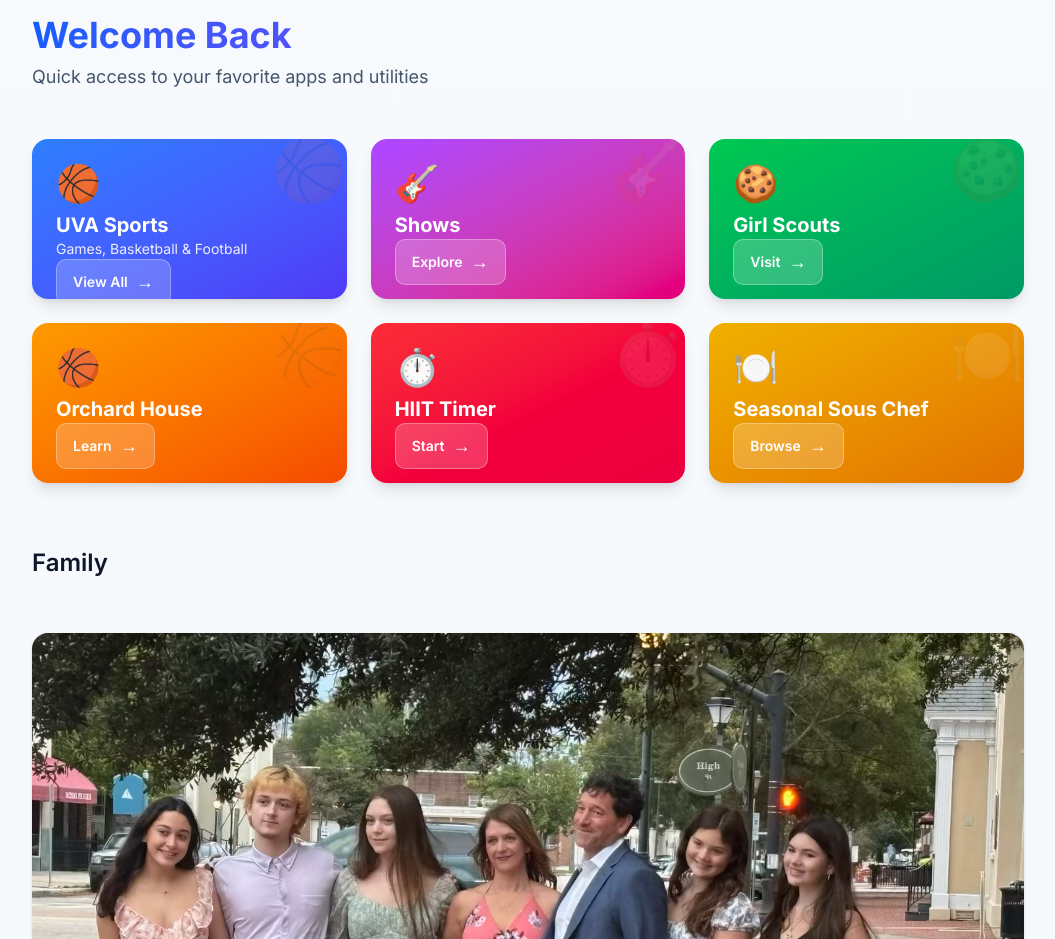
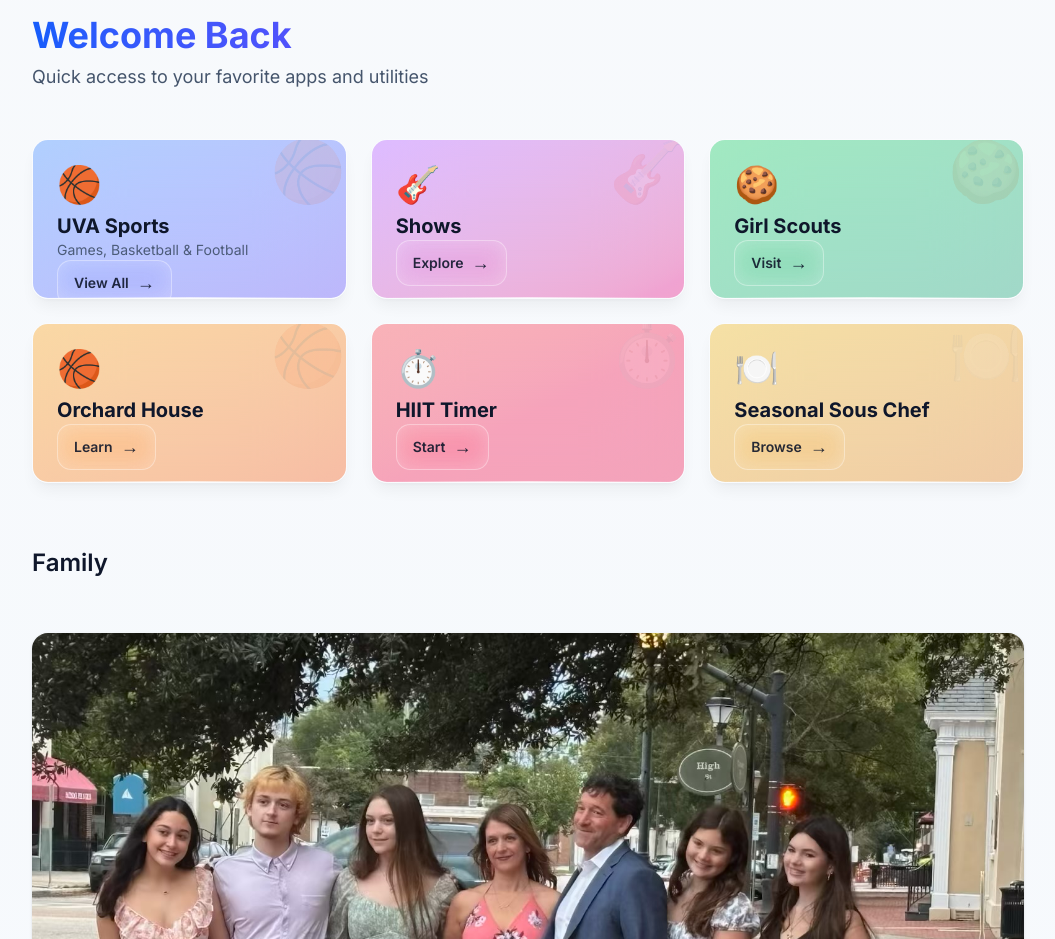
Before and after one commit to mikewilley-vibe/my-vibe-app, a Next.js app: page / in a window 1280 px wide. Shown: the part 1100-2039 px from the top of the page, without its empty margins (112-1167 px from the left). Built offline with nearby package versions, Linux system fonts and the light colour scheme; no server answers.

Commit message:
Refactor: extract PersonalCardGrid component, add Collector card, and update project cards order/names

```diff
--- /dev/null
+++ b/app/components/ui/PersonalCardGrid.tsx
@@ -0,0 +1,80 @@
+import Link from "next/link";
+import FadeIn from "@/app/components/motion/FadeIn";
+
+export type PersonalCard = {
+  title: string;
+  subtitle?: string;
+  emoji: string;
+  href: string;
+  color: string; // keep using "from-x via-y to-z"
+  cta: string;
+};
+
+export default function PersonalCardGrid({ cards }: { cards: PersonalCard[] }) {
+  return (
+    <div className="relative mb-16">
+      {/* Optional: background wash behind the whole grid (helps glass pop) */}
+      <div className="pointer-events-none absolute inset-0 -z-10 bg-gradient-to-br from-slate-50 via-white to-indigo-50" />
+
+      <div className="grid grid-cols-1 gap-6 sm:grid-cols-2 lg:grid-cols-3">
+        {cards.map((card, index) => (
+          <FadeIn key={card.href} delay={0.35 + index * 0.05}>
+            <Link href={card.href} className="block">
+              <div
+                className={`
+                  group relative h-40 overflow-hidden rounded-2xl border border-white/30
+                  bg-white/18 backdrop-blur-2xl backdrop-saturate-200
+                  shadow-lg shadow-black/5 transition-all
+                  hover:-translate-y-0.5 hover:shadow-2xl hover:shadow-black/10
+                  focus-within:ring-2 focus-within:ring-blue-500/40
+                `}
+              >
+                {/* Tint layer (your existing gradient), behind the glass */}
+                <div
+                  className={`pointer-events-none absolute inset-0 -z-10 bg-gradient-to-br ${card.color} opacity-35`}
+                />
+
+                {/* Soft glow blobs */}
+                <div className="pointer-events-none absolute -top-24 -left-24 h-48 w-48 rounded-full bg-white/35 blur-2xl opacity-0 transition group-hover:opacity-100" />
+                <div className="pointer-events-none absolute -bottom-24 -right-24 h-48 w-48 rounded-full bg-white/25 blur-2xl opacity-0 transition group-hover:opacity-100" />
+
+                {/* Decorative emoji watermark */}
+                <div className="pointer-events-none absolute top-0 right-0 select-none opacity-10 text-6xl transition-opacity group-hover:opacity-20">
+                  {card.emoji}
+                </div>
+
+                {/* Content */}
+                <div className="relative flex h-full flex-col justify-between p-6">
+                  <div>
+                    <div className="text-4xl mb-2 origin-left transition-transform group-hover:scale-125">
+                      {card.emoji}
+                    </div>
+                    <h3 className="font-bold text-xl text-slate-900">
+                      {card.title}
+                    </h3>
+                    {card.subtitle && (
+                      <p className="text-sm text-slate-700/80">
+                        {card.subtitle}
+                      </p>
+                    )}
+                  </div>
+
+                  {/* CTA (make it a div so you don't nest a button inside a Link) */}
+                  <div className="self-start mt-auto inline-flex items-center gap-2 rounded-xl border border-white/35 bg-white/22 px-4 py-2 text-sm font-semibold text-slate-900/90 backdrop-blur-md transition-all group-hover:bg-white/30 group-hover:border-white/55">
+                    {card.cta}
+                    <span className="text-lg transition-transform group-hover:translate-x-0.5">
+                      →
+                    </span>
+                  </div>
+                </div>
+
+                {/* Bottom sheen line */}
+                <div className="pointer-events-none absolute inset-x-0 bottom-0 h-px bg-gradient-to-r from-transparent via-white/70 to-transparent" />
+              </div>
+            </Link>
+          </FadeIn>
+        ))}
+      </div>
+    </div>
+  );
+}
--- a/app/components/ui/card.tsx
+++ b/app/components/ui/card.tsx
@@ -1,17 +1,93 @@
 import * as React from "react"
-
 import { cn } from "@/lib/utils"
 
-function Card({ className, ...props }: React.ComponentProps<"div">) {
+type CardProps = React.ComponentProps<"div"> & {
+  variant?: "default" | "glass" | "glassColor"
+  tint?: "blue" | "pink" | "green" | "orange" | "purple"
+}
+
+const tintMap: Record<NonNullable<CardProps["tint"]>, string> = {
+  blue: "from-blue-500/20 via-cyan-500/10 to-indigo-500/15",
+  pink: "from-fuchsia-500/20 via-pink-500/10 to-purple-500/15",
+  green: "from-emerald-500/18 via-lime-500/10 to-teal-500/14",
+  orange: "from-orange-500/18 via-amber-500/10 to-rose-500/12",
+  purple: "from-violet-500/20 via-indigo-500/10 to-fuchsia-500/14",
+}
+
+function Card({
+  className,
+  variant = "default",
+  tint = "blue",
+  ...props
+}: CardProps) {
+  const isGlass = variant === "glass" || variant === "glassColor"
+
   return (
     <div
       data-slot="card"
       className={cn(
-        "bg-card text-card-foreground flex flex-col gap-6 rounded-xl border py-6 shadow-sm",
+        // Base layout (keep your structure)
+        "relative flex flex-col gap-6 rounded-2xl border py-6 shadow-sm transition",
+        // Nice hover behavior for all cards
+        "hover:-translate-y-0.5 hover:shadow-lg",
+        "focus-within:ring-2 focus-within:ring-blue-500/40",
+
+        // Default (your current behavior, slightly modernized)
+        variant === "default" && "bg-card text-card-foreground",
+
+        // Glass (light frosted)
+        variant === "glass" &&
+          "bg-white/55 text-slate-900 border-white/40 backdrop-blur-xl backdrop-saturate-150 shadow-black/5",
+
+        // Glass + color tint behind it
+        variant === "glassColor" &&
+          "bg-white/22 text-slate-900 border-white/35 backdrop-blur-2xl backdrop-saturate-200 shadow-black/10",
+
         className
       )}
       {...props}
-    />
+    >
+      {/* Color tint layer (only for glassColor) */}
+      {variant === "glassColor" && (
+        <div
+          aria-hidden="true"
+          className={cn(
+            "pointer-events-none absolute inset-0 -z-10 rounded-2xl bg-gradient-to-br",
+            tintMap[tint]
+          )}
+        />
+      )}
+
+      {/* Frosted highlight sheen (glass variants) */}
+      {isGlass && (
+        <div
+          aria-hidden="true"
+          className="pointer-events-none absolute inset-0 opacity-0 transition group-hover:opacity-100"
+        />
+      )}
+
+      {/* Hover glow blobs (glass variants) */}
+      {isGlass && (
+        <>
+          <div
+            aria-hidden="true"
+            className="pointer-events-none absolute -top-24 -left-24 h-48 w-48 rounded-full bg-white/35 blur-2xl opacity-0 transition group-hover:opacity-100"
+          />
+          <div
+            aria-hidden="true"
+            className="pointer-events-none absolute -bottom-24 -right-24 h-48 w-48 rounded-full bg-white/25 blur-2xl opacity-0 transition group-hover:opacity-100"
+          />
+          {/* Bottom sheen line */}
+          <div
+            aria-hidden="true"
+            className="pointer-events-none absolute inset-x-0 bottom-0 h-px bg-gradient-to-r from-transparent via-white/60 to-transparent"
+          />
+        </>
+      )}
+
+      {/* Content */}
+      {props.children}
+    </div>
   )
 }
 
@@ -42,7 +118,12 @@ function CardDescription({ className, ...props }: React.ComponentProps<"div">) {
   return (
     <div
       data-slot="card-description"
-      className={cn("text-muted-foreground text-sm", className)}
+      className={cn(
+        "text-sm text-slate-700/80",
+        // keep original token for non-glass themes too
+        "dark:text-slate-200/70",
+        className
+      )}
       {...props}
     />
   )
--- a/app/data/projects.ts
+++ b/app/data/projects.ts
@@ -13,29 +13,17 @@ export type Project = {
 };
 
 export const projects: Project[] = [
-  {
-    slug: "explain-it-beta",
-    title: "Explain It (Beta)",
-    emoji: "💡",
-    message: "AI-powered tool to explain anything in simple terms.",
-    longDescription:
-      "Explain It (Beta) is an AI-powered tool that breaks down complex topics, documents, or code into clear, simple explanations. Paste text, upload a file, or enter a question—get a plain-language summary or step-by-step breakdown. Great for students, professionals, and anyone who wants to understand faster.",
-    link: {
-      href: "https://explain-it-beta.vercel.app/",
-      label: "Explain It (Beta)",
-    },
-  },
   // ...existing code...
     // ...existing code...
     {
       slug: "card-of-first-food",
-      title: "Card of First Food",
+      title: "First Food",
       emoji: "🍱",
       message: "A playful card generator for your first memorable food experience.",
-      longDescription: "Card of First Food lets you create and share a digital card commemorating your first memorable food or meal. Add a photo, description, and a fun story, then generate a shareable card to celebrate your culinary beginnings!",
+      longDescription: "First Food lets you create and share a digital card commemorating your first memorable food or meal. Add a photo, description, and a fun story, then generate a shareable card to celebrate your culinary beginnings!",
       link: {
         href: "https://first-food.vercel.app/",
-        label: "Card of First Food",
+        label: "First Food",
       },
     },
     {
@@ -258,15 +246,27 @@ export const projects: Project[] = [
       label: "DPOR"
   },
 },
-{
-    slug: "card-of-first-food",
-    title: "Card of First Food",
-    emoji: "🍱",
-    message: "A playful card generator for your first memorable food experience.",
-    longDescription: "Card of First Food lets you create and share a digital card commemorating your first memorable food or meal. Add a photo, description, and a fun story, then generate a shareable card to celebrate your culinary beginnings!",
+  {
+    slug: "explain-it-beta",
+    title: "Explain It (Beta)",
+    emoji: "💡",
+    message: "AI-powered tool to explain anything in simple terms.",
+    longDescription:
+      "Explain It (Beta) is an AI-powered tool that breaks down complex topics, documents, or code into clear, simple explanations. Paste text, upload a file, or enter a question—get a plain-language summary or step-by-step breakdown. Great for students, professionals, and anyone who wants to understand faster.",
     link: {
-      href: "https://card-of-first-food.vercel.app/",
-      label: "Card of First Food",
+      href: "https://explain-it-beta.vercel.app/",
+      label: "Explain It (Beta)",
+    },
+  },
+  {
+    slug: "collector",
+    title: "Collector",
+    emoji: "📦",
+    message: "A simple tool to collect and organize anything—ideas, links, notes, and more.",
+    longDescription: "Collector is a flexible web app for gathering and organizing anything you want to keep track of—ideas, links, notes, inspiration, or even your favorite finds. Add, tag, and search your collections from any device.",
+    link: {
+      href: "https://collector-peach.vercel.app/",
+      label: "Collector",
     },
   },
 ];
--- a/app/page.tsx
+++ b/app/page.tsx
@@ -14,6 +14,7 @@ import CalendarEmbed from "@/app/components/ui/CalendarEmbed";
 import SponsorRotator from "@/app/components/ui/SponsorRotator";
 import { sponsors } from "@/app/data/sponsors";
 import { isPersonalMode } from "@/lib/appConfig";
+import PersonalCardGrid from "@/app/components/ui/PersonalCardGrid";
 
 const personalCards = [
   {
@@ -122,33 +123,7 @@ export default function HomePage() {
           </FadeIn>
 
           {/* Card Grid */}
-          <div className="grid grid-cols-1 sm:grid-cols-2 lg:grid-cols-3 gap-6 mb-16">
-            {personalCards.map((card, index) => (
-              <FadeIn key={card.href} delay={0.35 + index * 0.05}>
-                <Link href={card.href}>
-                  <div className={`group relative h-40 rounded-2xl bg-gradient-to-br ${card.color} p-6 text-white shadow-lg hover:shadow-2xl hover:scale-105 transition-all cursor-pointer flex flex-col justify-between overflow-hidden`}>
-                    {/* Background decorative element */}
-                    <div className="absolute top-0 right-0 opacity-10 text-6xl group-hover:opacity-20 transition-opacity">
-                      {card.emoji}
-                    </div>
-
-                    {/* Content */}
-                    <div className="relative z-10">
-                      <div className="text-4xl mb-2 group-hover:scale-125 transition-transform origin-left">{card.emoji}</div>
-                      <h3 className="font-bold text-xl">{card.title}</h3>
-                      {card.subtitle && <p className="text-sm opacity-90">{card.subtitle}</p>}
-                    </div>
-
-                    {/* CTA Button */}
-                    <button className="relative z-10 self-start mt-auto inline-flex items-center gap-2 bg-white/20 hover:bg-white/30 backdrop-blur-sm px-4 py-2 rounded-lg font-semibold text-sm transition-all border border-white/30 hover:border-white/50">
-                      {card.cta}
-                      <span className="text-lg">→</span>
-                    </button>
-                  </div>
-                </Link>
-              </FadeIn>
-            ))}
-          </div>
+          <PersonalCardGrid cards={personalCards} />
 
           {/* Family Section */}
           <FadeIn delay={0.65}>
--- a/app/uva/page.tsx
+++ b/app/uva/page.tsx
@@ -72,7 +72,8 @@ export default async function UvaPage() {
         <section className="mx-auto max-w-5xl px-4 py-10">
           <h1 className="text-3xl font-bold text-slate-900">UVA Basketball</h1>
           <p className="mt-4 text-sm text-slate-500">
-            Upcoming games are temporarily unavailable.
+            Upcoming games are temporarily unavailable.<br />
+            <span className="block mt-2 text-xs text-red-500">API debug: {JSON.stringify({ ok, data })}</span>
           </p>
         </section>
       </main>
--- a/package.json
+++ b/package.json
@@ -34,6 +34,7 @@
     "@types/node": "^20",
     "@types/react": "^19",
     "@types/react-dom": "^19",
+    "baseline-browser-mapping": "^2.9.19",
     "eslint": "^9",
     "eslint-config-next": "16.0.7",
     "tailwindcss": "^4",
```
Also changed, not shown: 1 other file (tests, documents, lock files or other folders).
